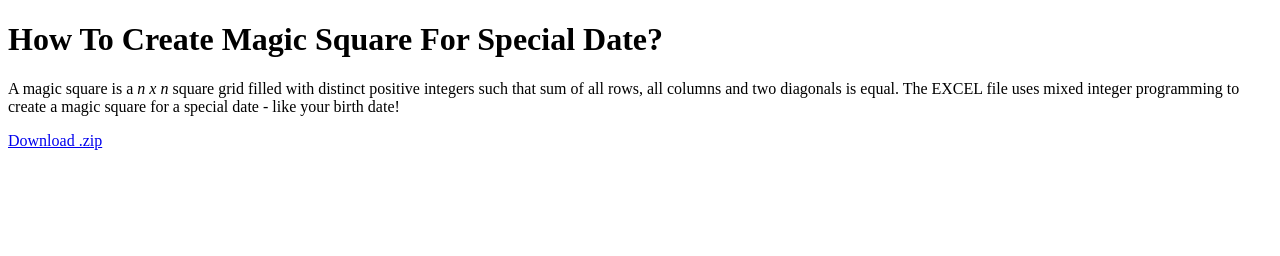
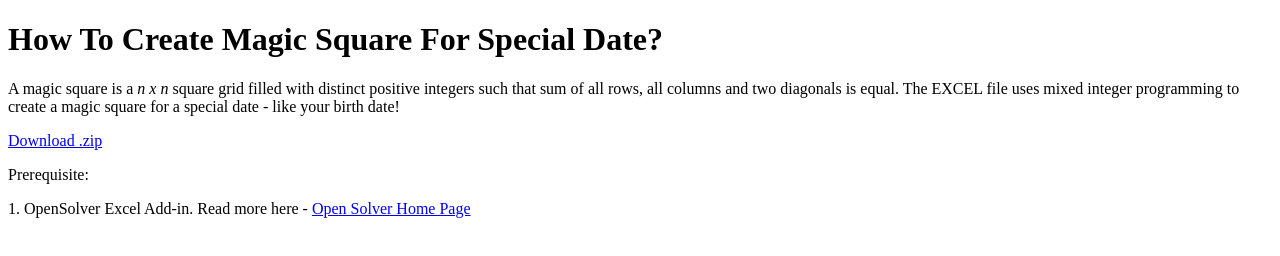
Before and after one commit to RishiBawdekar/how-to-create-magic-square-for-special-date, a plain HTML site: page index.html in a window 1280 px wide. Drawn offline with Linux system fonts and the light colour scheme.

Commit message:
Update index.html

```diff
--- a/index.html
+++ b/index.html
@@ -18,6 +18,10 @@
 
           <a href="https://github.com/RishiBawdekar/SaveGMailAsEML/zipball/master" class="btn">Download .zip</a>
 
+		<p>Prerequisite:</p>
+
+		<p>1. OpenSolver Excel Add-in. Read more here - <a href="https://opensolver.org/" target="_blank">Open Solver Home Page</a>
+
 	</body>
 
 </html>
```
